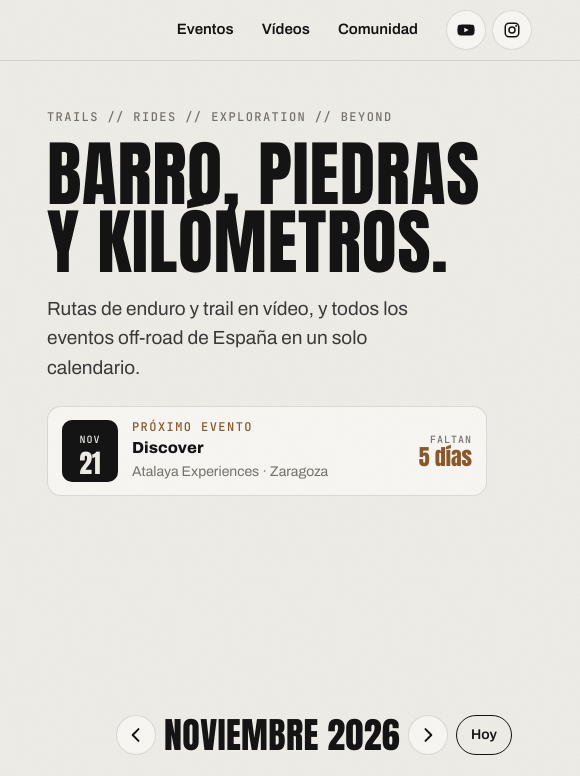
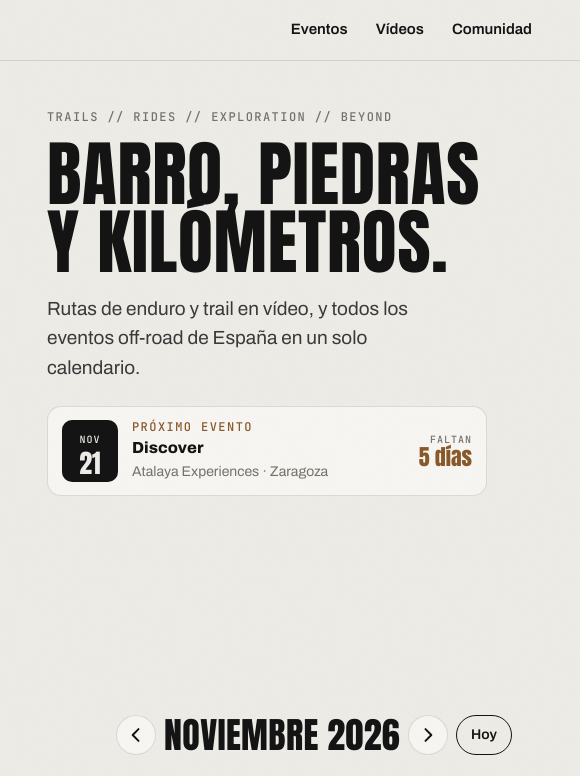
Before and after one commit to endutrak/endutrak, a plain HTML site: page site/index.html in a window 1280 px wide. Shown: the top 776 px of the page, 700-1280 px from the left. Drawn offline with Linux system fonts and the light colour scheme.

Commit message:
Quitar botones de redes de la barra superior
Co-Authored-By: Claude Sonnet 5.5 <noreply@anthropic.com>

```diff
--- a/site/assets/css/styles.css
+++ b/site/assets/css/styles.css
@@ -372,13 +372,6 @@ dialog::backdrop { background: rgba(20, 20, 20, .5); backdrop-filter: blur(4px);
 .player-close { position: absolute; top: -44px; right: 0; width: 36px; height: 36px; border-radius: 50%; border: 0; background: var(--paper); color: var(--ink); cursor: pointer; font-size: 16px; }
 
 /* ---------- redes ---------- */
-.socials { display: flex; gap: 6px; }
-.social {
-  display: inline-grid; place-items: center; width: 40px; height: 40px;
-  border-radius: 50%; border: 1px solid var(--line); background: var(--card); text-decoration: none;
-  transition: border-color .15s, background .15s, color .15s;
-}
-.social:hover { border-color: var(--ink); background: var(--ink); color: var(--paper); }
 .tagnote { margin: 16px 0 0; font-size: 14px; color: var(--muted); }
 .tagnote a { color: var(--mud); font-weight: 600; }
 
--- a/site/index.html
+++ b/site/index.html
@@ -32,14 +32,6 @@
       <a href="#calendario">Eventos</a>
       <a href="#videos">Vídeos</a>
       <a href="#comunidad">Comunidad</a>
-      <div class="socials" aria-label="Redes sociales">
-        <a class="social yt" href="https://www.youtube.com/@endutrak?sub_confirmation=1" aria-label="YouTube @endutrak" target="_blank" rel="noopener">
-          <svg viewBox="0 0 24 24" width="18" height="18" aria-hidden="true"><path fill="currentColor" d="M23 7.2a3 3 0 0 0-2.1-2.1C19 4.6 12 4.6 12 4.6s-7 0-8.9.5A3 3 0 0 0 1 7.2 31 31 0 0 0 .5 12a31 31 0 0 0 .5 4.8 3 3 0 0 0 2.1 2.1c1.9.5 8.9.5 8.9.5s7 0 8.9-.5a3 3 0 0 0 2.1-2.1 31 31 0 0 0 .5-4.8 31 31 0 0 0-.5-4.8ZM9.7 15.1V8.9l5.8 3.1-5.8 3.1Z"/></svg>
-        </a>
-        <a class="social ig" aria-label="Instagram @endutrak" href="https://www.instagram.com/endutrak/" target="_blank" rel="noopener">
-          <svg viewBox="0 0 24 24" width="18" height="18" aria-hidden="true"><rect x="3" y="3" width="18" height="18" rx="5" fill="none" stroke="currentColor" stroke-width="2"/><circle cx="12" cy="12" r="4" fill="none" stroke="currentColor" stroke-width="2"/><circle cx="17.5" cy="6.5" r="1.3" fill="currentColor"/></svg>
-        </a>
-      </div>
     </nav>
   </header>
 
```
